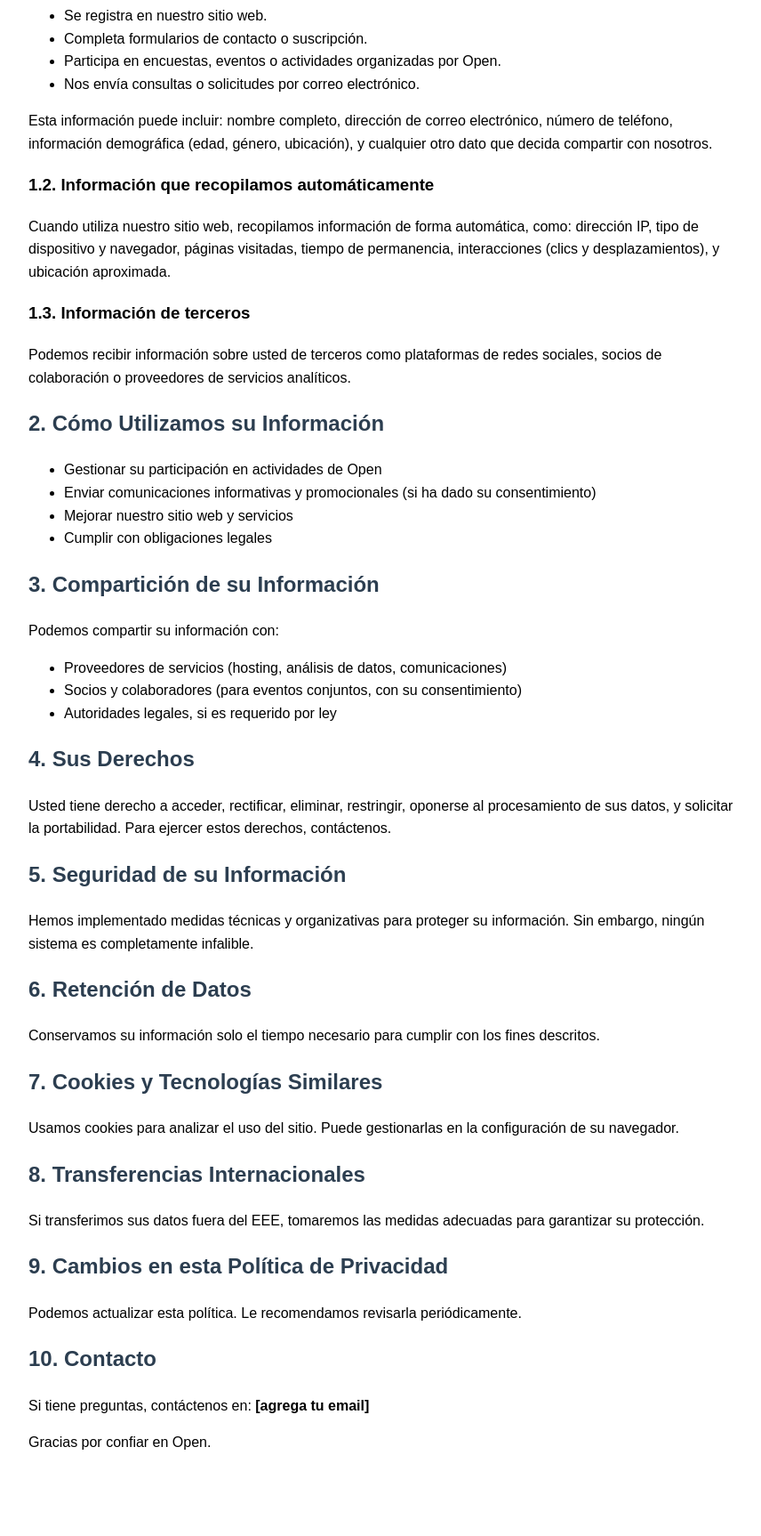
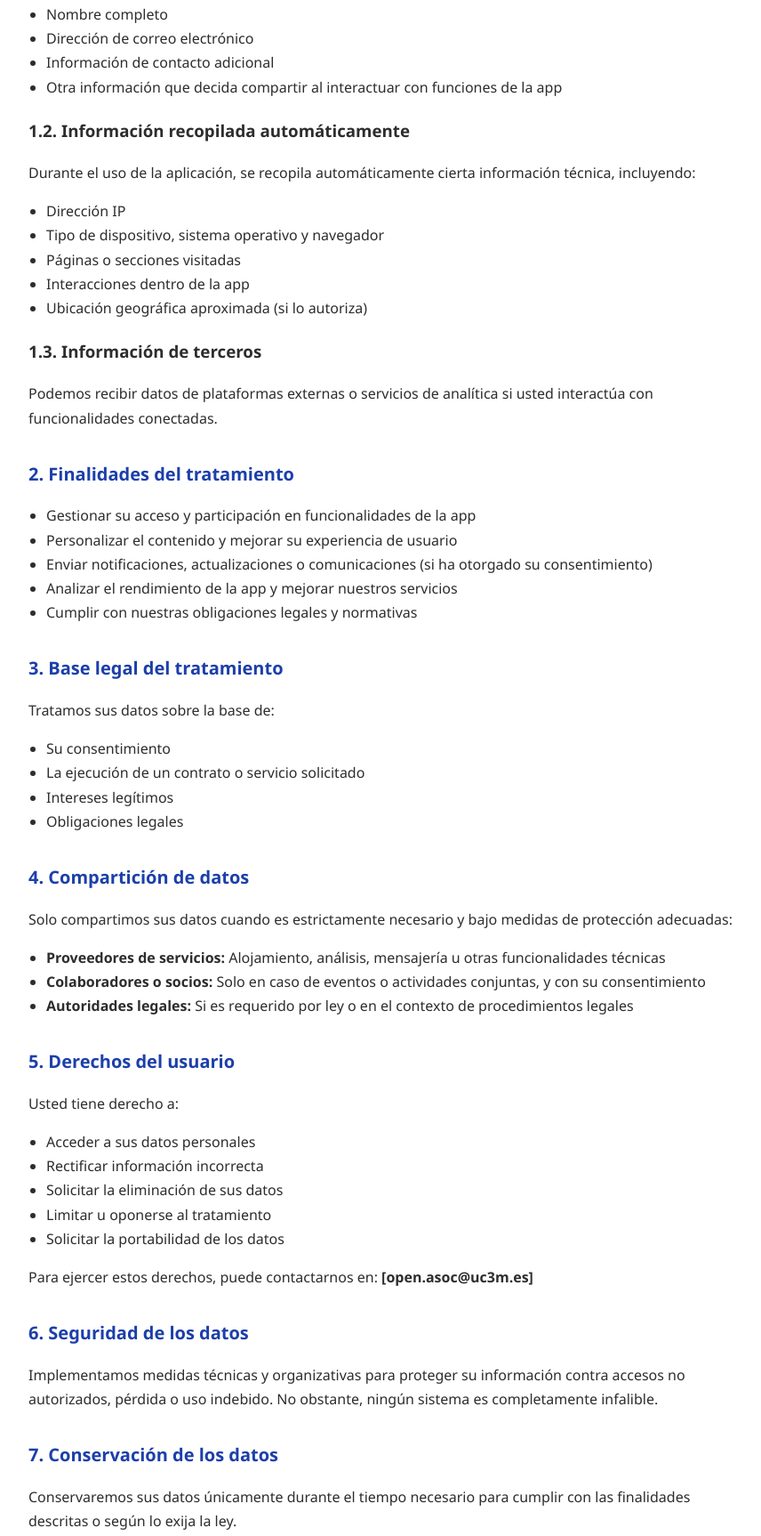
Before and after one commit to MochoPlayer/openuc3m-privacy-policy, a plain HTML site: page index.html in a window 1280 px wide. Shown: the part 504-2230 px from the top of the page at 89% size, without its empty margins (208-1064 px from the left). Before the commit the page ends 2178 px from the top, so only its background shows below. Drawn offline with Linux system fonts and the light colour scheme.

Commit message:
Update index.html

```diff
--- a/index.html
+++ b/index.html
@@ -1,83 +1,126 @@
 <!DOCTYPE html>
 <html lang="es">
 <head>
-  <meta charset="UTF-8">
-  <meta name="viewport" content="width=device-width, initial-scale=1">
-  <title>Política de Privacidad - Open UC3M</title>
+  <meta charset="UTF-8" />
+  <meta name="viewport" content="width=device-width, initial-scale=1.0"/>
+  <title>Política de Privacidad - Open uc3m</title>
   <style>
     body {
-      font-family: Arial, sans-serif;
+      font-family: 'Segoe UI', Roboto, sans-serif;
       max-width: 800px;
       margin: 40px auto;
       padding: 0 16px;
-      line-height: 1.6;
+      line-height: 1.7;
+      color: #2d2d2d;
     }
     h1, h2 {
-      color: #2c3e50;
+      color: #1c3faa;
+    }
+    h1 {
+      font-size: 28px;
+    }
+    h2 {
+      margin-top: 32px;
+      font-size: 20px;
+    }
+    ul {
+      margin-top: 0;
+      padding-left: 20px;
+    }
+    p {
+      margin-bottom: 16px;
     }
   </style>
 </head>
 <body>
-  <h1>Política de Privacidad de Open</h1>
 
-  <h2>Introducción</h2>
-  <p>En Open, valoramos y respetamos la privacidad de todos los usuarios de nuestro sitio web y servicios. Esta Política de Privacidad describe cómo recopilamos, utilizamos, protegemos y compartimos su información personal de acuerdo con las normativas vigentes, incluyendo el Reglamento General de Protección de Datos (RGPD) de la Unión Europea y otras leyes aplicables.</p>
-  <p>Al utilizar nuestro sitio web o servicios, usted acepta los términos de esta Política de Privacidad. Si no está de acuerdo con los términos aquí descritos, le pedimos que no utilice nuestro sitio web o servicios.</p>
+  <h1>Política de Privacidad de Open uc3m</h1>
+  <p><strong>Fecha de entrada en vigor:</strong> [29/03/2025]</p>
 
-  <h2>1. Información que Recopilamos</h2>
-  <h3>1.1. Información que usted nos proporciona directamente</h3>
-  <p>Recopilamos información personal que usted nos proporciona cuando:</p>
+  <p>En Open uc3m, nos tomamos muy en serio la privacidad y la protección de los datos personales de nuestros usuarios. Esta Política de Privacidad explica cómo recopilamos, utilizamos, compartimos y protegemos su información, conforme al Reglamento General de Protección de Datos (RGPD) de la Unión Europea y demás normativas aplicables.</p>
+
+  <p>Al utilizar nuestra aplicación, usted acepta los términos de esta política. Si no está de acuerdo, le rogamos que no utilice la aplicación.</p>
+
+  <h2>1. Información que recopilamos</h2>
+  <h3>1.1. Información proporcionada directamente por el usuario</h3>
+  <p>Podemos recopilar información personal que usted nos facilita voluntariamente, como:</p>
   <ul>
-    <li>Se registra en nuestro sitio web.</li>
-    <li>Completa formularios de contacto o suscripción.</li>
-    <li>Participa en encuestas, eventos o actividades organizadas por Open.</li>
-    <li>Nos envía consultas o solicitudes por correo electrónico.</li>
+    <li>Nombre completo</li>
+    <li>Dirección de correo electrónico</li>
+    <li>Información de contacto adicional</li>
+    <li>Otra información que decida compartir al interactuar con funciones de la app</li>
   </ul>
-  <p>Esta información puede incluir: nombre completo, dirección de correo electrónico, número de teléfono, información demográfica (edad, género, ubicación), y cualquier otro dato que decida compartir con nosotros.</p>
 
-  <h3>1.2. Información que recopilamos automáticamente</h3>
-  <p>Cuando utiliza nuestro sitio web, recopilamos información de forma automática, como: dirección IP, tipo de dispositivo y navegador, páginas visitadas, tiempo de permanencia, interacciones (clics y desplazamientos), y ubicación aproximada.</p>
+  <h3>1.2. Información recopilada automáticamente</h3>
+  <p>Durante el uso de la aplicación, se recopila automáticamente cierta información técnica, incluyendo:</p>
+  <ul>
+    <li>Dirección IP</li>
+    <li>Tipo de dispositivo, sistema operativo y navegador</li>
+    <li>Páginas o secciones visitadas</li>
+    <li>Interacciones dentro de la app</li>
+    <li>Ubicación geográfica aproximada (si lo autoriza)</li>
+  </ul>
 
   <h3>1.3. Información de terceros</h3>
-  <p>Podemos recibir información sobre usted de terceros como plataformas de redes sociales, socios de colaboración o proveedores de servicios analíticos.</p>
+  <p>Podemos recibir datos de plataformas externas o servicios de analítica si usted interactúa con funcionalidades conectadas.</p>
 
-  <h2>2. Cómo Utilizamos su Información</h2>
+  <h2>2. Finalidades del tratamiento</h2>
   <ul>
-    <li>Gestionar su participación en actividades de Open</li>
-    <li>Enviar comunicaciones informativas y promocionales (si ha dado su consentimiento)</li>
-    <li>Mejorar nuestro sitio web y servicios</li>
-    <li>Cumplir con obligaciones legales</li>
+    <li>Gestionar su acceso y participación en funcionalidades de la app</li>
+    <li>Personalizar el contenido y mejorar su experiencia de usuario</li>
+    <li>Enviar notificaciones, actualizaciones o comunicaciones (si ha otorgado su consentimiento)</li>
+    <li>Analizar el rendimiento de la app y mejorar nuestros servicios</li>
+    <li>Cumplir con nuestras obligaciones legales y normativas</li>
   </ul>
 
-  <h2>3. Compartición de su Información</h2>
-  <p>Podemos compartir su información con:</p>
+  <h2>3. Base legal del tratamiento</h2>
+  <p>Tratamos sus datos sobre la base de:</p>
   <ul>
-    <li>Proveedores de servicios (hosting, análisis de datos, comunicaciones)</li>
-    <li>Socios y colaboradores (para eventos conjuntos, con su consentimiento)</li>
-    <li>Autoridades legales, si es requerido por ley</li>
+    <li>Su consentimiento</li>
+    <li>La ejecución de un contrato o servicio solicitado</li>
+    <li>Intereses legítimos</li>
+    <li>Obligaciones legales</li>
   </ul>
 
-  <h2>4. Sus Derechos</h2>
-  <p>Usted tiene derecho a acceder, rectificar, eliminar, restringir, oponerse al procesamiento de sus datos, y solicitar la portabilidad. Para ejercer estos derechos, contáctenos.</p>
+  <h2>4. Compartición de datos</h2>
+  <p>Solo compartimos sus datos cuando es estrictamente necesario y bajo medidas de protección adecuadas:</p>
+  <ul>
+    <li><strong>Proveedores de servicios:</strong> Alojamiento, análisis, mensajería u otras funcionalidades técnicas</li>
+    <li><strong>Colaboradores o socios:</strong> Solo en caso de eventos o actividades conjuntas, y con su consentimiento</li>
+    <li><strong>Autoridades legales:</strong> Si es requerido por ley o en el contexto de procedimientos legales</li>
+  </ul>
 
-  <h2>5. Seguridad de su Información</h2>
-  <p>Hemos implementado medidas técnicas y organizativas para proteger su información. Sin embargo, ningún sistema es completamente infalible.</p>
+  <h2>5. Derechos del usuario</h2>
+  <p>Usted tiene derecho a:</p>
+  <ul>
+    <li>Acceder a sus datos personales</li>
+    <li>Rectificar información incorrecta</li>
+    <li>Solicitar la eliminación de sus datos</li>
+    <li>Limitar u oponerse al tratamiento</li>
+    <li>Solicitar la portabilidad de los datos</li>
+  </ul>
+  <p>Para ejercer estos derechos, puede contactarnos en: <strong>[open.asoc@uc3m.es]</strong></p>
 
-  <h2>6. Retención de Datos</h2>
-  <p>Conservamos su información solo el tiempo necesario para cumplir con los fines descritos.</p>
+  <h2>6. Seguridad de los datos</h2>
+  <p>Implementamos medidas técnicas y organizativas para proteger su información contra accesos no autorizados, pérdida o uso indebido. No obstante, ningún sistema es completamente infalible.</p>
 
-  <h2>7. Cookies y Tecnologías Similares</h2>
-  <p>Usamos cookies para analizar el uso del sitio. Puede gestionarlas en la configuración de su navegador.</p>
+  <h2>7. Conservación de los datos</h2>
+  <p>Conservaremos sus datos únicamente durante el tiempo necesario para cumplir con las finalidades descritas o según lo exija la ley.</p>
 
-  <h2>8. Transferencias Internacionales</h2>
-  <p>Si transferimos sus datos fuera del EEE, tomaremos las medidas adecuadas para garantizar su protección.</p>
+  <h2>8. Cookies y tecnologías similares</h2>
+  <p>La app puede utilizar cookies o tecnologías equivalentes para funciones técnicas o analíticas. Usted puede gestionar estas preferencias desde la configuración del dispositivo o navegador.</p>
 
-  <h2>9. Cambios en esta Política de Privacidad</h2>
-  <p>Podemos actualizar esta política. Le recomendamos revisarla periódicamente.</p>
+  <h2>9. Transferencias internacionales</h2>
+  <p>Si es necesario transferir sus datos fuera del Espacio Económico Europeo, se implementarán medidas de seguridad adecuadas, como cláusulas contractuales estándar aprobadas por la Comisión Europea.</p>
 
-  <h2>10. Contacto</h2>
-  <p>Si tiene preguntas, contáctenos en: <strong>[agrega tu email]</strong></p>
+  <h2>10. Cambios en esta política</h2>
+  <p>Nos reservamos el derecho de actualizar esta Política de Privacidad en cualquier momento. Se notificará cualquier cambio relevante a través de la app o mediante otros canales.</p>
 
-  <p>Gracias por confiar en Open.</p>
+  <h2>11. Contacto</h2>
+  <p>Para cualquier duda, consulta o ejercicio de derechos, puede escribirnos a:</p>
+  <p>📧 <strong>[open.asoc@uc3m.es]</strong></p>
+
+  <p>Gracias por confiar en Open uc3m</p>
+
 </body>
 </html>
```
